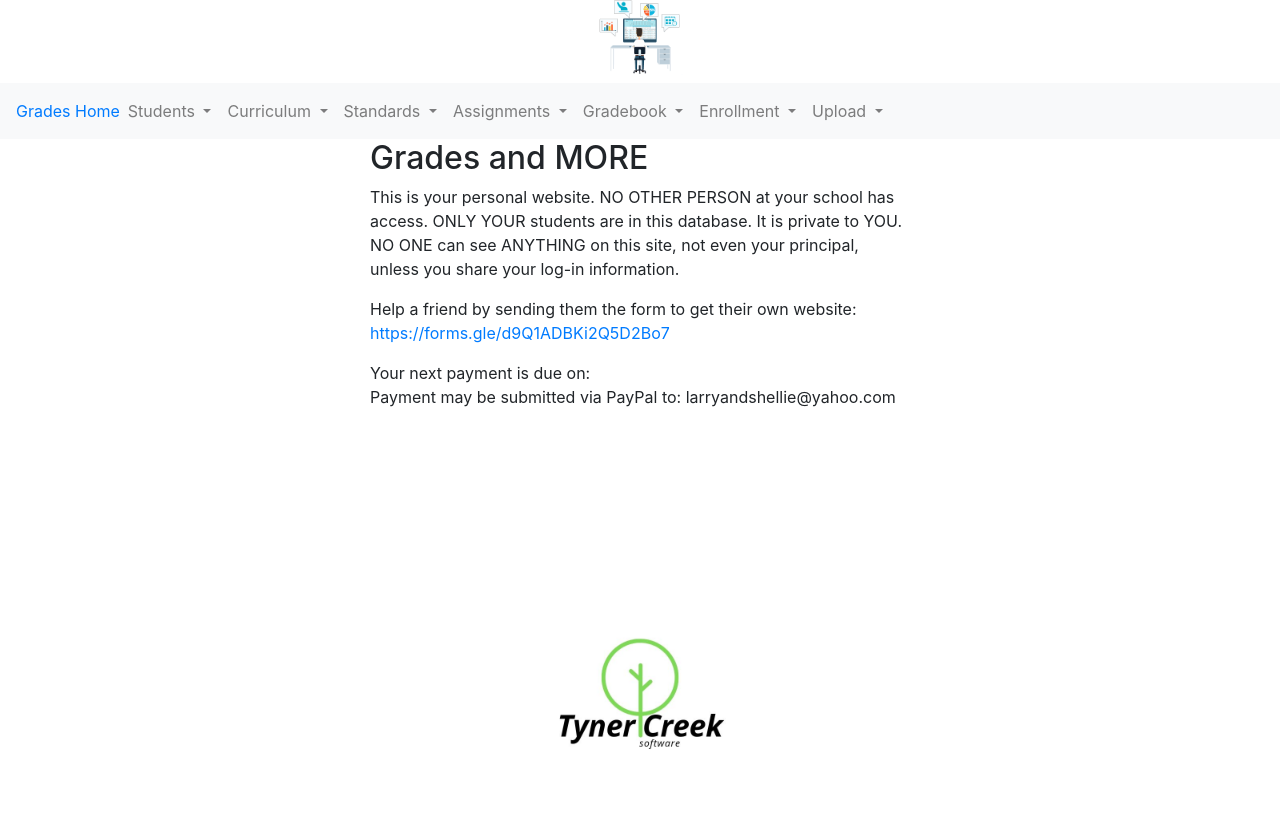
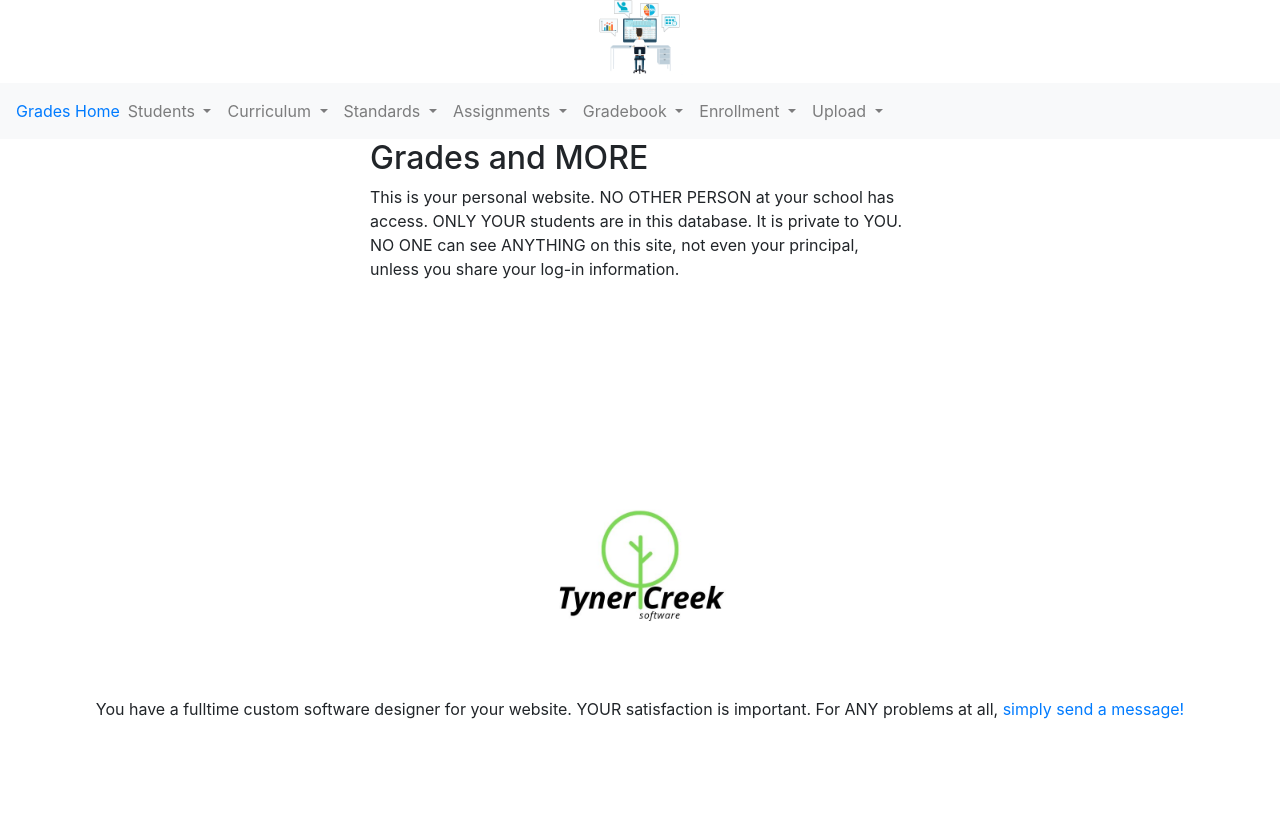
Before and after one commit to alekseytols90/gradescape, a Django app: page / in a window 1280 px wide. Shown: the top 824 px of the page. After the commit the page ends 719 px from the top, so only its background shows below. Run offline with Django 3.2, Linux system fonts and the light colour scheme; some libraries are stand-ins or nearby versions.

Commit message:
no advertising

```diff
--- a/mygrades/templates/index.html
+++ b/mygrades/templates/index.html
@@ -7,11 +7,11 @@
 
 <p>This is your personal website.  NO OTHER PERSON at your school has access.  ONLY YOUR students are in this database.  It is private to YOU.  NO ONE can see ANYTHING on this site, not even your principal, unless you share your log-in information.</p>
 <p>
-Help a friend by sending them the form to get their own website:  <a href="https://forms.gle/d9Q1ADBKi2Q5D2Bo7">https://forms.gle/d9Q1ADBKi2Q5D2Bo7</a><br/></p>
+<!-- Help a friend by sending them the form to get their own website:  <a href="https://forms.gle/d9Q1ADBKi2Q5D2Bo7">https://forms.gle/d9Q1ADBKi2Q5D2Bo7</a><br/></p>
 <p>
 Your next payment is due on:<br/>
 
-Payment may be submitted via PayPal to:  larryandshellie@yahoo.com</p>
+Payment may be submitted via PayPal to:  larryandshellie@yahoo.com</p> -->
 {% endblock %}
 
 
```
